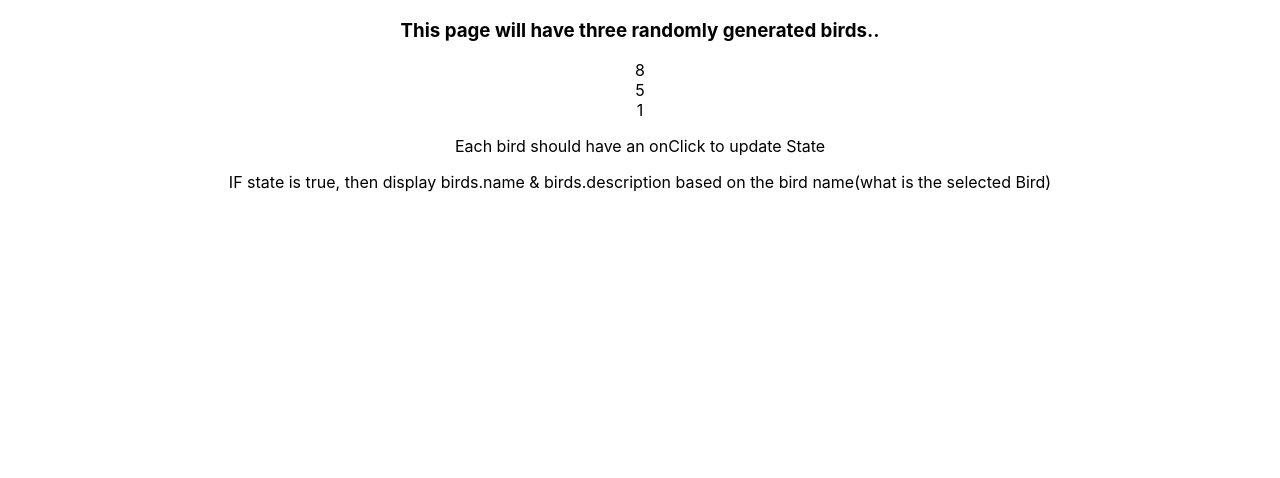
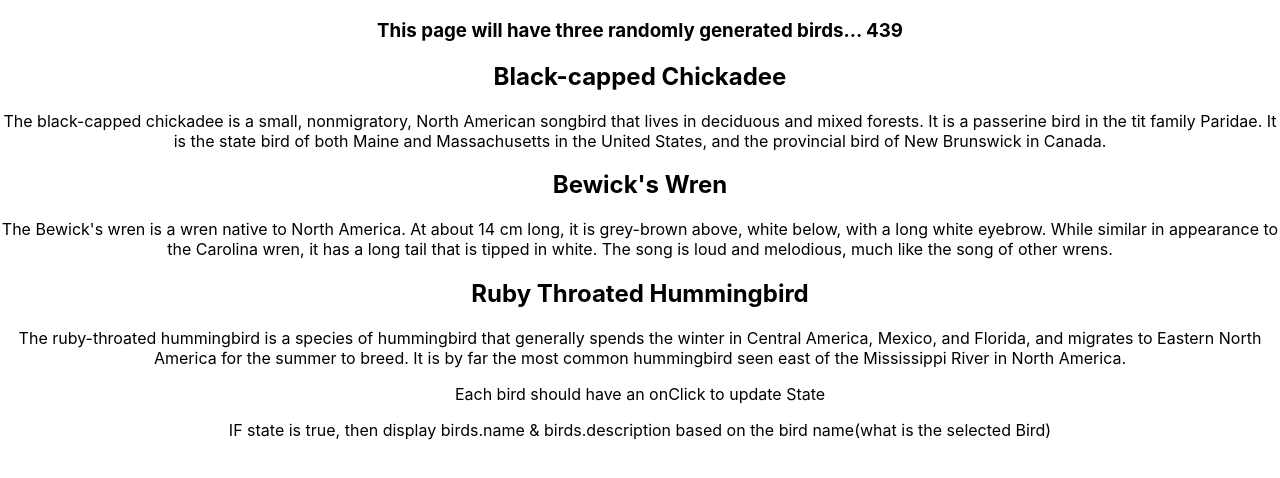
Before and after one commit to J3SS13/bird-watcher-app, a React (Create React App) app: page / in a window 1280 px wide. Both pictures are taken after a click on the button "Find Birds". Shown: the top 478 px of the page. Built offline with nearby package versions, Linux system fonts and the light colour scheme.

Commit message:
created divs for the bird info, succesfully randomizing. Working on making their onClick show the SelectedBird component

```diff
--- a/src/App.js
+++ b/src/App.js
@@ -2,21 +2,10 @@
 import React, { Component } from 'react';
 import './App.css';
 import RandomizeBirds from './components/BirdPages/BirdOptions.js'
-import SelectedBird from './components/BirdPages/SelectedBird.js'
 import Welcome from './components/Welcome.js'
 import birds from './services/birds.js'
 import axios from 'axios';
 
-const API_KEY = `96a1378baf2d27606f4a619859ea9684`;
-const BASE_URL = 'https://api.flickr.com/services/rest';
-
-const PARAMS = {
-  method: 'flickr.photos.search',
-  tags: 'bird',
-  api_key: API_KEY,
-  format: 'json',
-  nojsoncallback: 1
-};
 
 class App extends Component {
   constructor(props) {
@@ -29,6 +18,7 @@ class App extends Component {
       apiData: []
     };
       this.setView = this.setView.bind(this);
+      this.handleSelect = this.handleSelect.bind(this);
   }
 
   createBirds(){
@@ -53,13 +43,19 @@ class App extends Component {
       default :
         return <Welcome />
     }
-    console.log(this.state.currentView);
   }
 
   setView(view){
     this.setState({
       currentView: view
     });
+  }
+
+  handleSelect(e){
+    const value = e.target.name;
+    this.setState({
+      selectedBird: value
+    })
   }
 
   render() {
--- a/src/components/BirdPages/BirdOptions.js
+++ b/src/components/BirdPages/BirdOptions.js
@@ -3,30 +3,45 @@ import SelectedBird from './SelectedBird.js'
 
 
 
-function getRandomIntInclusive(min, max) {
+function getRandomInt(min, max) {
   min = Math.ceil(min);
   max = Math.floor(max);
-  return Math.floor(Math.random() * (max - min + 1)) + min;
+  return Math.floor(Math.random() * (max - min)) + min;
 }
-
 
 
 function RandomizeBirds(props){
 
-let num1 = getRandomIntInclusive(1, 10);
-let num2 = getRandomIntInclusive(1, 10);
-let num3 = getRandomIntInclusive(1, 10);
+let num1 = getRandomInt(1, props.birds.length);
+let num2 = getRandomInt(1, props.birds.length);
+let num3 = getRandomInt(1, props.birds.length);
 
-console.log(props.selectedBird);
   return (
     <div>
-        <h3> This page will have three randomly generated birds..</h3>
-      <div className="bird" id="bird1" onClick={()=>props.handleViewChange("birds")}> {num1} </div>
-      <div className="bird" id="bird2"> {num2} </div>
-      <div className="bird" id="bird3"> {num3} </div>
+        <h3> This page will have three randomly generated birds... {num1}{num2}{num3}</h3>
+      <div key='bird1' className="bird" id={num1}>
+        <h2> {props.birds[num1].name}</h2>
+        <p> {props.birds[num1].description}</p>
+
+      </div>
+
+
+      <div key='bird2' className="bird" id={num2}>
+        <h2> {props.birds[num2].name}</h2>
+        <p> {props.birds[num2].description}</p>
+      </div>
+
+
+      <div key='bird3' className="bird" id={num3} onClick={()=>props.setView("info")}>
+        <h2> {props.birds[num3].name}</h2>
+        <p> {props.birds[num3].description}</p>
+      </div>
+
+
         <p> Each bird should have an onClick to update State</p>
         <p> IF state is true, then display birds.name & birds.description based on the bird name(what is the selected Bird) </p>
       {props.createBirds}
+
       {props.selectedBird && <SelectedBird />}
 
 
--- a/src/services/birds.js
+++ b/src/services/birds.js
@@ -1,42 +1,52 @@
 const birds = [
   {
     name: 'American Goldfinch',
+    id: 0,
     description: "The American goldfinch is a small North American bird in the finch family. It is migratory, ranging from mid-Alberta to North Carolina during the breeding season, and from just south of the Canada–United States border to Mexico during the winter."
   },
   {
     name: "Baird's Sparrow",
+    id: '1',
     description: "Baird's sparrow is a species of North American birds in the family Passerellidae of order Passeriformes. It is a migratory bird native to the United States, Canada, and Mexico. It was formerly classified in the genus Ammodramus."
   },
   {
     name: 'Baltimore Oriole',
+    id: '2',
     description: "The Baltimore oriole is a small icterid blackbird common in eastern North America as a migratory breeding bird. It received its name from the resemblance of the male's colors to those on the coat-of-arms of Lord Baltimore."
   },
   {
     name: "Bewick's Wren",
+    id: '3',
     description: "The Bewick's wren is a wren native to North America. At about 14 cm long, it is grey-brown above, white below, with a long white eyebrow. While similar in appearance to the Carolina wren, it has a long tail that is tipped in white. The song is loud and melodious, much like the song of other wrens."
   },
   {
     name: 'Black-capped Chickadee',
+    id: '4',
     description: "The black-capped chickadee is a small, nonmigratory, North American songbird that lives in deciduous and mixed forests. It is a passerine bird in the tit family Paridae. It is the state bird of both Maine and Massachusetts in the United States, and the provincial bird of New Brunswick in Canada."
   },
   {
     name: 'Blue Jay',
+    id: '5',
     description: "The blue jay is a passerine bird in the family Corvidae, native to North America. It resides through most of eastern and central United States, although western populations may be migratory. Resident populations are also found in Newfoundland, Canada, while breeding populations can be found in southern Canada."
   },
   {
     name: 'Indigo Bunting',
+    id: '6',
     description: "The indigo bunting is a small seed-eating bird in the cardinal family, Cardinalidae. It is migratory, ranging from southern Canada to northern Florida during the breeding season, and from southern Florida to northern South America during the winter. It often migrates by night, using the stars to navigate."
   },
   {
     name: 'Mourning Dove',
+    id: '7',
     description: "The mourning dove is a member of the dove family, Columbidae. The bird is also known as the American mourning dove or the rain dove, and erroneously as the turtle dove, and was once known as the Carolina pigeon or Carolina turtledove. It is one of the most abundant and widespread of all North American birds."
   },
   {
     name: 'Red-winged Blackbird',
+    id: '8',
     description: "The red-winged blackbird is a passerine bird of the family Icteridae found in most of North America and much of Central America."
   },
   {
     name: 'Ruby Throated Hummingbird',
+    id: '9',
     description: "The ruby-throated hummingbird is a species of hummingbird that generally spends the winter in Central America, Mexico, and Florida, and migrates to Eastern North America for the summer to breed. It is by far the most common hummingbird seen east of the Mississippi River in North America."
   },
 
```
